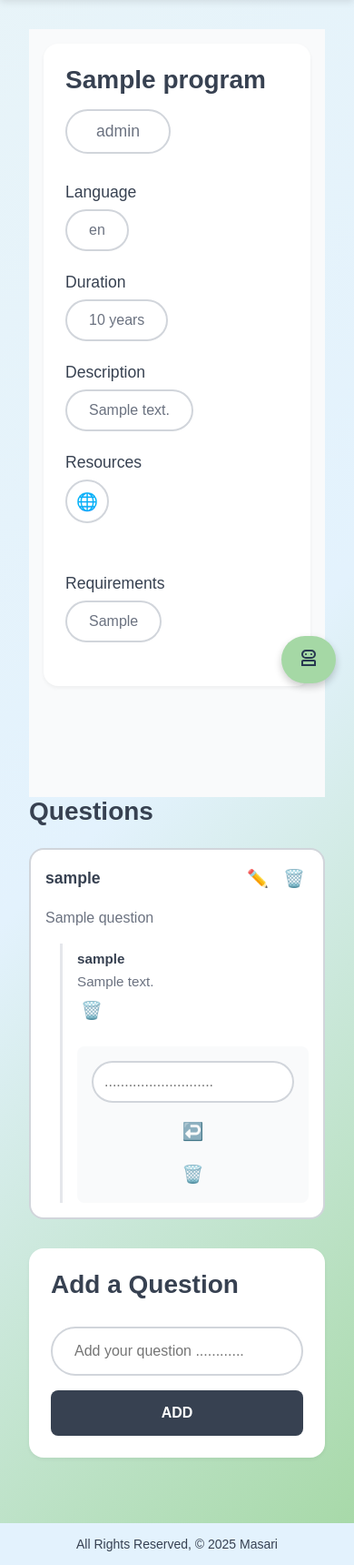
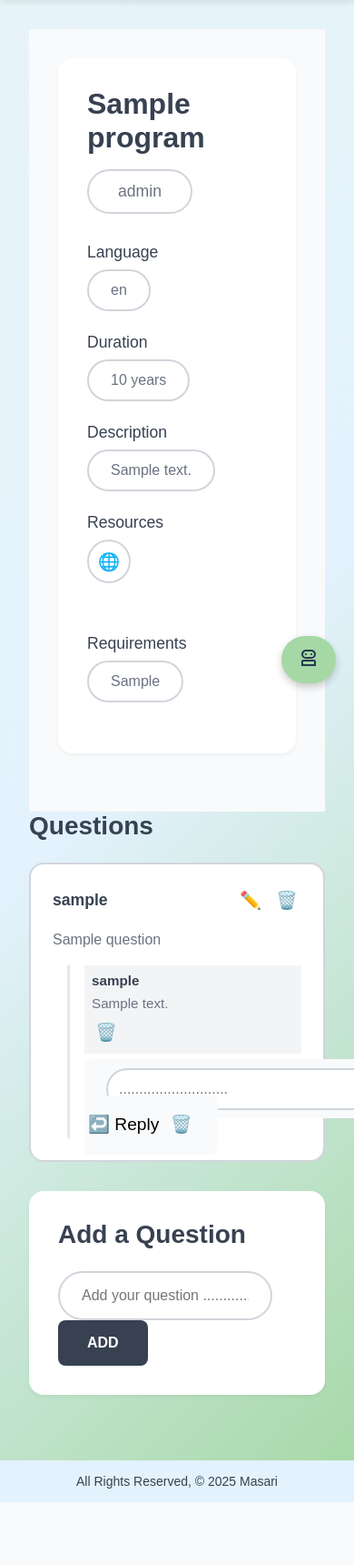
Before and after one commit to NOORSALMAN25/MASARI, a Django app: page /universities/1/programs/1/ in a window 390 px wide; the page is wider, and only the part inside the window is pictured. Shown: the part 73-1793 px from the top of that part at 91% size. After the commit the page ends 1724 px from the top of that part, so only its background shows below. Run offline with Django 5.2, Linux system fonts and the light colour scheme; a user stored in the database is signed in; tables that the repository leaves empty hold one stand-in row (values such as "Sample post").

Commit message:
edit program style

```diff
--- a/main_app/static/css/program-detail.css
+++ b/main_app/static/css/program-detail.css
@@ -1,4 +1,3 @@
-/* Program Detail Page Styles */
 .progdetail-container {
   max-width: 1200px;
   margin: 0 auto;
@@ -7,7 +6,6 @@
   min-height: 100vh;
 }
 
-/* Header Section */
 .progdetail-header {
   background: white;
   padding: 2rem;
@@ -40,7 +38,6 @@
   font-weight: 500;
 }
 
-/* Info Grid */
 .progdetail-info-grid {
   display: grid;
   grid-template-columns: 1fr 1fr;
@@ -69,7 +66,6 @@
   display: inline-block;
 }
 
-/* Description Lines */
 .progdetail-description {
   margin-top: 0.5rem;
 }
@@ -86,7 +82,6 @@
   width: 40%;
 }
 
-/* Resources */
 .progdetail-resources {
   margin-bottom: 1.5rem;
 }
@@ -115,7 +110,6 @@
   background-color: #f3f4f6;
 }
 
-/* Requirements */
 .progdetail-requirements {
   margin-bottom: 1.5rem;
 }
@@ -156,7 +150,6 @@
   width: 85%;
 }
 
-/* Questions Section */
 .progdetail-questions-section {
   margin-bottom: 2rem;
 }
@@ -259,7 +252,6 @@
   gap: 0.5rem;
 }
 
-/* Answers Section */
 .progdetail-answers-section {
   margin-left: 1rem;
   border-left: 3px solid #e5e7eb;
@@ -271,8 +263,9 @@
   display: flex;
   align-items: center;
   gap: 0.75rem;
-  margin-bottom: 0.75rem;
-  padding: 0.5rem 0;
+  margin-bottom: 1rem;
+  padding: 0.5rem 0.5rem;
+  background-color:  #f3f4f6;
 }
 
 .progdetail-answer-user {
@@ -298,18 +291,18 @@
   margin: 0.5rem 0;
 }
 
-/* Answer Form */
 .progdetail-answer-form {
-  display: flex;
+  display: inline;
   gap: 1rem;
   align-items: center;
   margin-top: 1rem;
-  padding: 1rem;
+  padding: 1.5rem;
   background-color: #f9fafb;
   border-radius: 0.5rem;
 }
 
 .progdetail-answer-input {
+  width: 750px;
   flex: 1;
   padding: 0.75rem;
   border: 2px solid #d1d5db;
@@ -323,7 +316,6 @@
   border-color: #6b7280;
 }
 
-/* Add Question Section */
 .progdetail-add-question-section {
   background: white;
   padding: 2rem;
@@ -332,12 +324,13 @@
 }
 
 .progdetail-add-question-form {
-  display: flex;
+  display: inline;
   gap: 1rem;
   align-items: center;
 }
 
 .progdetail-add-input {
+  width: 90%;
   flex: 1;
   padding: 1rem 1.5rem;
   border: 2px solid #d1d5db;
@@ -377,16 +370,6 @@
   margin-bottom: 1rem;
 }
 
-/* Responsive Design */
-@media (max-width: 768px) {
-  .progdetail-container {
-    padding: 1rem;
-  }
-
-  .progdetail-header {
-    padding: 1.5rem;
-  }
-
   .progdetail-title-section {
     flex-direction: column;
     align-items: flex-start;
@@ -407,11 +390,6 @@
     align-items: stretch;
   }
 
-  .progdetail-answer-form {
-    flex-direction: column;
-    align-items: stretch;
-  }
-
   .progdetail-add-question-form {
     flex-direction: column;
     align-items: stretch;
@@ -422,18 +400,3 @@
     align-items: flex-start;
     gap: 0.5rem;
   }
-}
-
-@media (max-width: 480px) {
-  .progdetail-name {
-    font-size: 1.75rem;
-  }
-
-  .progdetail-question-card {
-    padding: 1rem;
-  }
-
-  .progdetail-add-question-section {
-    padding: 1.5rem;
-  }
-}
--- a/main_app/templates/programs/detail.html
+++ b/main_app/templates/programs/detail.html
@@ -76,7 +76,7 @@
             <input type="text" name="question_txt" value="{{ question.question_txt }}"
                    class="progdetail-edit-input" required>
             <div class="progdetail-edit-actions">
-              <button type="submit" name="edit_question" class="progdetail-save-btn">💾</button>
+              <button type="submit" name="edit_question" class="progdetail-save-btn">💾 Save</button>
               <button type="button" onclick="toggleEdit({{ question.id }})" class="progdetail-cancel-btn">🗑️</button>
             </div>
           </form>
@@ -103,8 +103,8 @@
             <input type="text" name="answer_txt" placeholder="..........................."
             class="progdetail-answer-input" required>
             <input type="hidden" name="question_id" value="{{ question.id }}">
-            <button type="submit" name="add_answer" class="progdetail-reply-btn">↩️</button>
-            <button type="button" class="progdetail-answer-delete-btn">🗑️</button>
+            <button type="submit" name="add_answer" class="progdetail-reply-btn">↩️ Reply</button>
+            <button type="button" class="progdetail-answer-delete-btn">🗑️ </button>
           </form>
         </div>
       </div>
```
